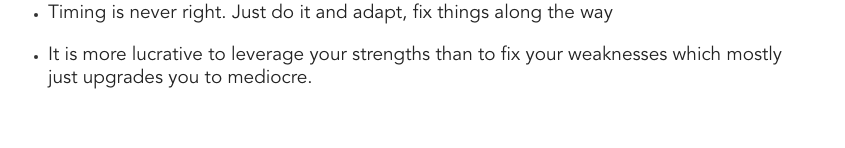
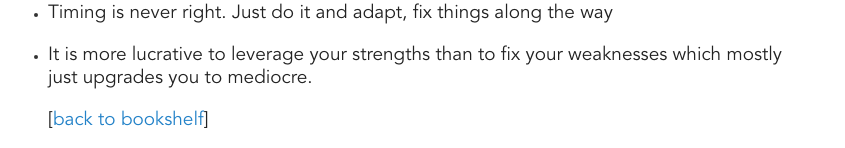
Before and after one commit to jpamata/jpamata.github.io, a Jekyll site: the page built from mybookshelf/tf4hww.md, in a window 1280 px wide. Shown: the part 1970-2118 px from the top of the page, without its empty margins (208-1053 px from the left). Built offline with Jekyll 4.4.1, drawn with Linux system fonts in a browser that asks for light colours; before the commit the page ends 2079 px from its top, so only the background shows below that.

Commit message:
Update tf4hww.md

```diff
--- a/mybookshelf/tf4hww.md
+++ b/mybookshelf/tf4hww.md
@@ -60,3 +60,5 @@ title: BOOK - Tim Ferriss' 4 Hour Workweek
 - Timing is never right. Just do it and adapt, fix things along the way
 
 - It is more lucrative to leverage your strengths than to fix your weaknesses which mostly just upgrades you to mediocre.
+
+[<a href="/books">back to bookshelf</a>]
```
